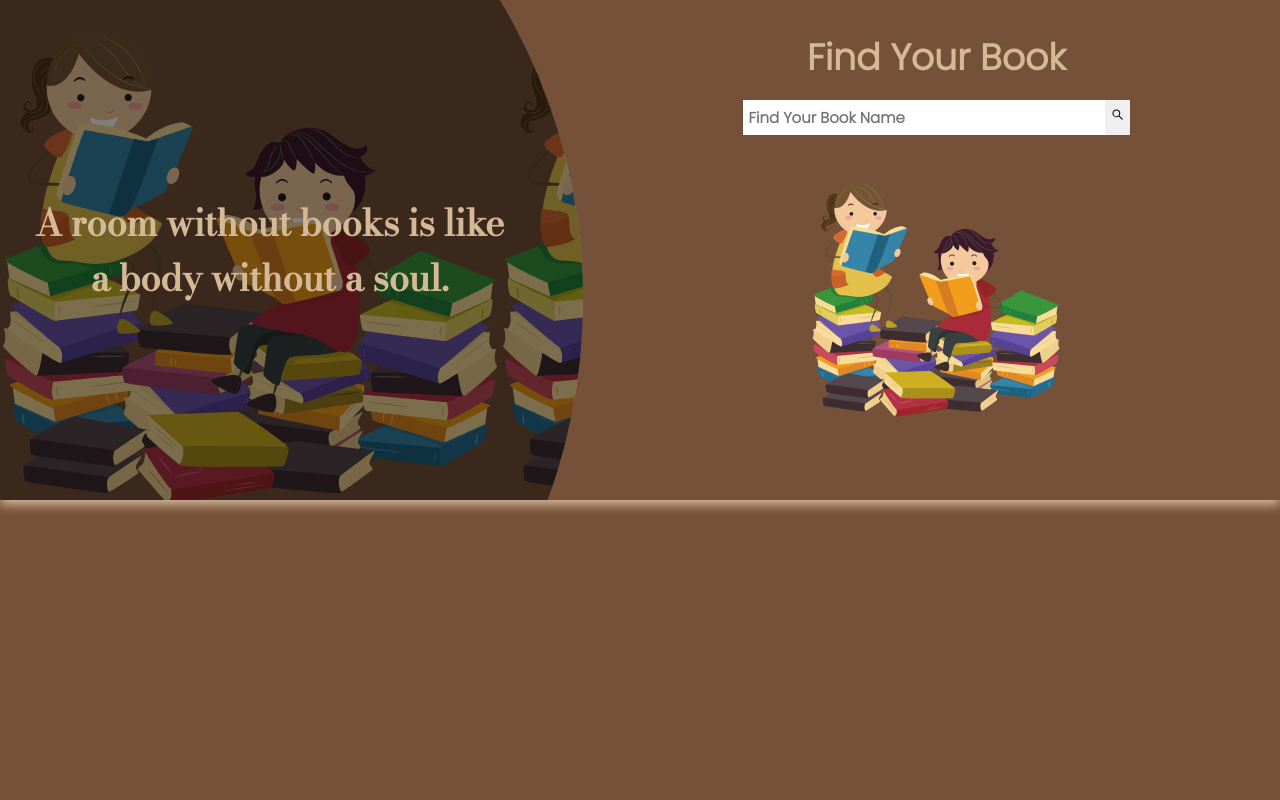
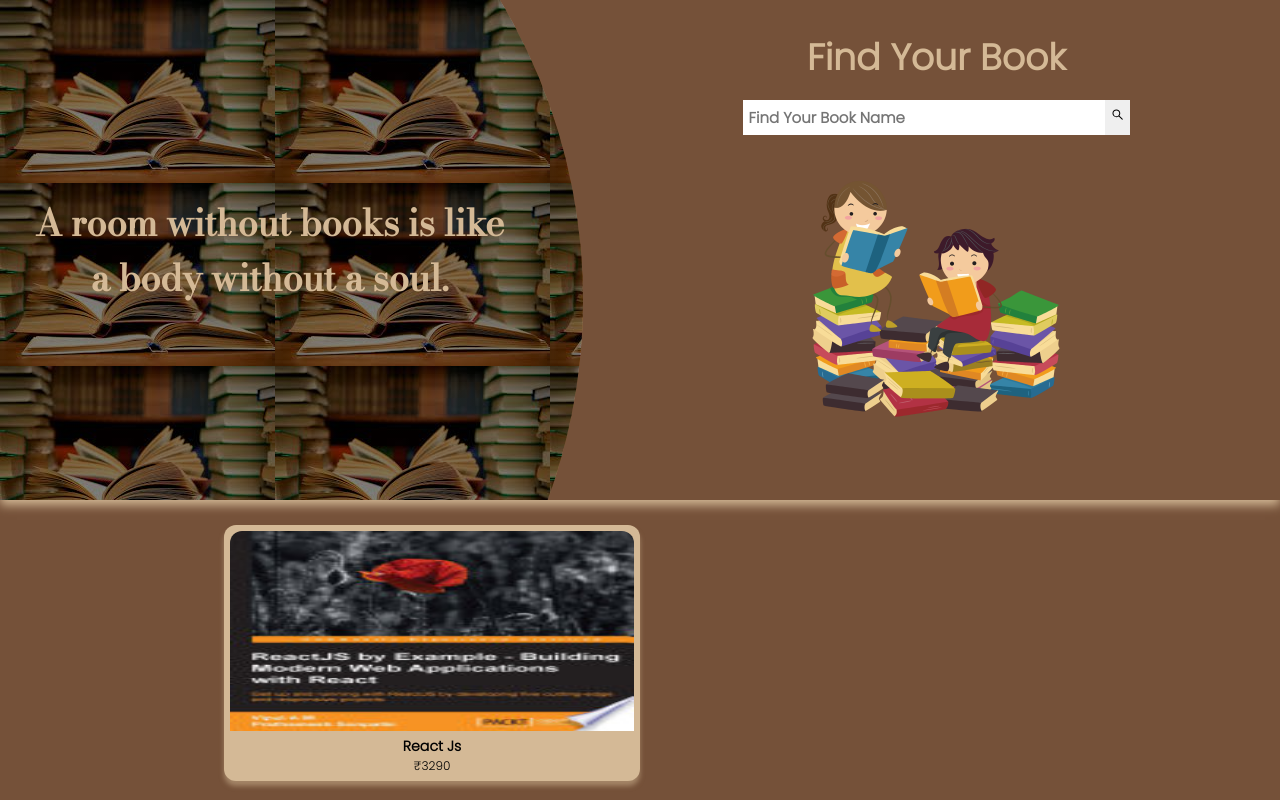
Before and after one commit to shahiiin/openBook-react, a React (Create React App) app: page / in a window 1280 px wide. Built offline with nearby package versions, Linux system fonts and the light colour scheme.

Commit message:
make card component

```diff
--- /dev/null
+++ b/src/components/Card.js
@@ -0,0 +1,18 @@
+import React from 'react'
+import Book2 from '../assets/images/book.jpg'
+
+const Card = () => {
+  return (
+    <>
+      <div className="card">
+        <img src={Book2} alt="Book2" />
+        <div className="button">
+          <h3 className="title">React Js</h3>
+          <p className='amount'>&#8377;3290</p>
+        </div>
+      </div>
+    </>
+  )
+}
+
+export default Card
--- a/src/components/Main.js
+++ b/src/components/Main.js
@@ -1,12 +1,9 @@
 import React from 'react'
 import Book from '../assets/images/bg2.png'
-import {AiOutlineSearch} from 'react-icons/ai'
-
-
-
+import { AiOutlineSearch } from 'react-icons/ai'
+import Card from './Card'
 
 const Main = () => {
-
   return (
     <>
       <div className="header">
@@ -21,11 +18,14 @@ const Main = () => {
           <div className="search">
             <input type="text" placeholder="Find Your Book Name" />
             <button>
-              <AiOutlineSearch/>
+              <AiOutlineSearch />
             </button>
           </div>
-          <img src={Book} alt='Book'/>
+          <img src={Book} alt="Book" />
         </div>
+      </div>
+      <div className="container">
+        <Card />
       </div>
     </>
   )
--- a/src/index.css
+++ b/src/index.css
@@ -30,7 +30,7 @@ html{
     left: 0;
     width: 100%;
     height: 100%;
-    background: linear-gradient(rgba(0,0,0,0.5),rgba(0,0,0,0.5)),url('./assets/images/bg2.png');
+    background: linear-gradient(rgba(0,0,0,0.5),rgba(0,0,0,0.5)),url('./assets/images/download.jpeg');
     clip-path: circle(60% at left 300px);
     z-index: -1;
 }
```
Also changed, not shown: src/assets/images/download.jpeg (added).
